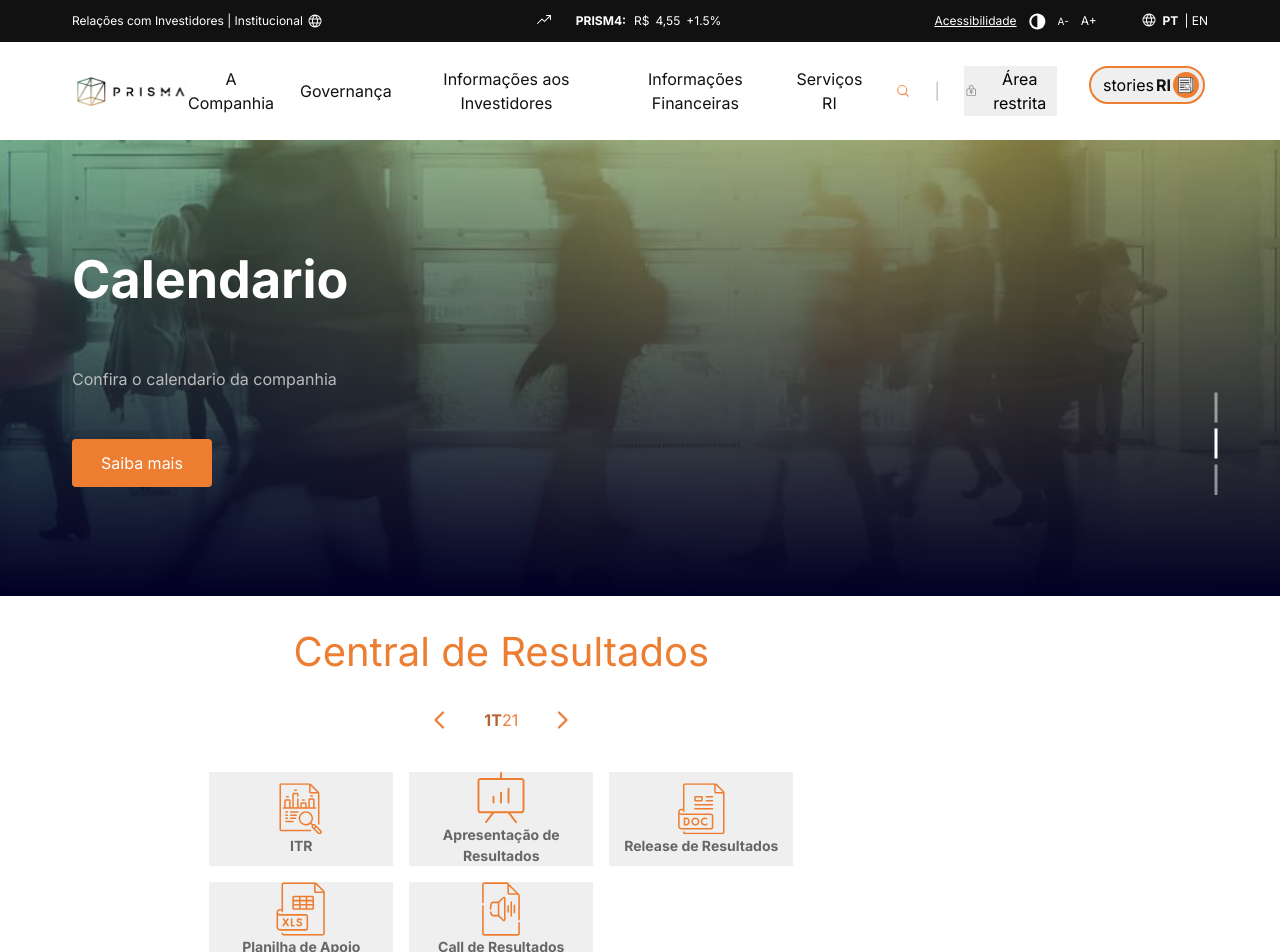
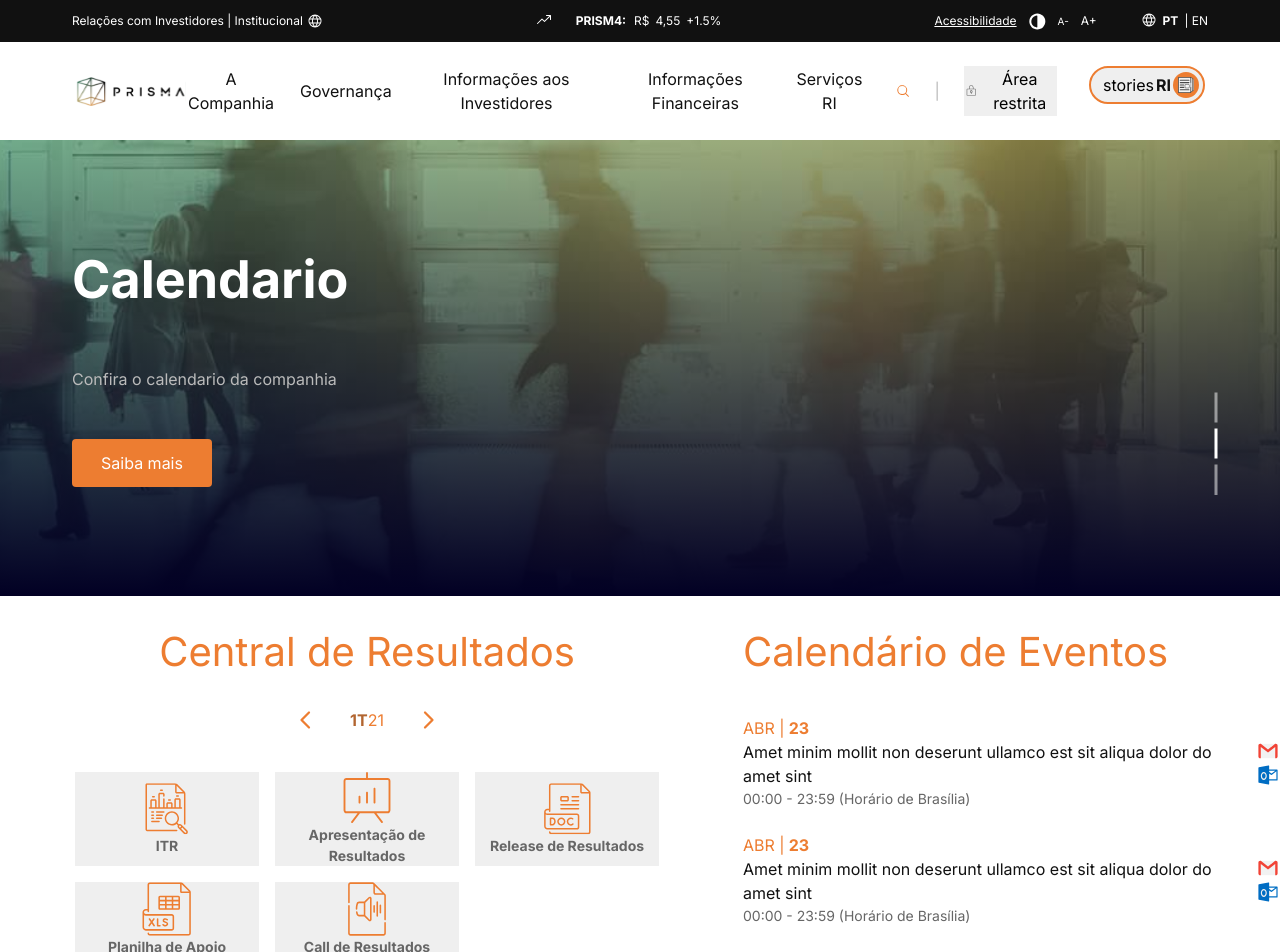
Before and after one commit to guilhermematos13/front-end-case, a React (Vite) app: page / in a window 1280 px wide. Shown: the top 952 px of the page. Built offline with nearby package versions, Linux system fonts and the light colour scheme.

Commit message:
feat: creating calendar component

```diff
--- /dev/null
+++ b/src/components/Calendar /index.tsx
@@ -0,0 +1,21 @@
+import { useTheme } from 'styled-components';
+import { Heading } from '../Heading';
+import { ContentContainer } from './styles';
+import { CalendarCard } from '../CalendarCard';
+
+export function Calendar() {
+  const colors = useTheme();
+  return (
+    <div>
+      <Heading color={colors['primary-500']} tag="h1" weight="normal">
+        Calendário de Eventos
+      </Heading>
+      <ContentContainer>
+        <CalendarCard />
+        <CalendarCard />
+        <CalendarCard />
+        <a href="#">Ver todos os eventos</a>
+      </ContentContainer>
+    </div>
+  );
+}
--- /dev/null
+++ b/src/components/Calendar /styles.ts
@@ -0,0 +1,9 @@
+import styled from 'styled-components';
+
+export const ContentContainer = styled.div`
+  margin-top: 40px;
+
+  a {
+    color: ${(props) => props.theme['grayscale-900']};
+  }
+`;
--- /dev/null
+++ b/src/components/CalendarCard/index.tsx
@@ -0,0 +1,39 @@
+import { Text } from '../Text';
+import {
+  Container,
+  ContentContainer,
+  IconContainer,
+  TitleContainer,
+} from './styles';
+import { useTheme } from 'styled-components';
+import GmailLogo from '../../assets/gmail.svg';
+import OutlookLogo from '../../assets/outlook.svg';
+
+export function CalendarCard() {
+  const colors = useTheme();
+  return (
+    <Container>
+      <ContentContainer>
+        <TitleContainer>
+          <Text color={colors['primary-500']} size="lg" tag="p" weight="normal">
+            ABR |{' '}
+          </Text>
+          <Text color={colors['primary-500']} size="lg" tag="p" weight="bold">
+            23
+          </Text>
+        </TitleContainer>
+        <Text color={colors['grayscale-900']} size="lg" tag="p" weight="normal">
+          Amet minim mollit non deserunt ullamco est sit aliqua dolor do amet
+          sint
+        </Text>
+        <Text color={colors['grayscale-500']} size="md" tag="p" weight="normal">
+          00:00 - 23:59 (Horário de Brasília)
+        </Text>
+      </ContentContainer>
+      <IconContainer>
+        <img src={GmailLogo} alt="" />
+        <img src={OutlookLogo} alt="" />
+      </IconContainer>
+    </Container>
+  );
+}
--- /dev/null
+++ b/src/components/CalendarCard/styles.ts
@@ -0,0 +1,24 @@
+import styled from 'styled-components';
+
+export const Container = styled.div`
+  display: flex;
+  align-items: center;
+  gap: 8px;
+  margin-bottom: 24px;
+`;
+
+export const TitleContainer = styled.div`
+  display: flex;
+  gap: 4px;
+`;
+
+export const ContentContainer = styled.div``;
+
+export const IconContainer = styled.div`
+  display: flex;
+  flex-direction: column;
+
+  img {
+    cursor: pointer;
+  }
+`;
--- a/src/pages/Home/index.tsx
+++ b/src/pages/Home/index.tsx
@@ -1,3 +1,4 @@
+import { Calendar } from '../../components/Calendar ';
 import { UncontrolledExample } from '../../components/Carousel';
 import { CenterResults } from '../../components/CenterResults';
 import { Footer } from '../../components/Footer';
@@ -10,6 +11,7 @@ export function Home() {
         <UncontrolledExample />
         <GridContainer>
           <CenterResults />
+          <Calendar />
         </GridContainer>
       </Container>
       <Footer />
```
Also changed, not shown: src/assets/gmail.svg (added), src/assets/outlook.svg (added).
